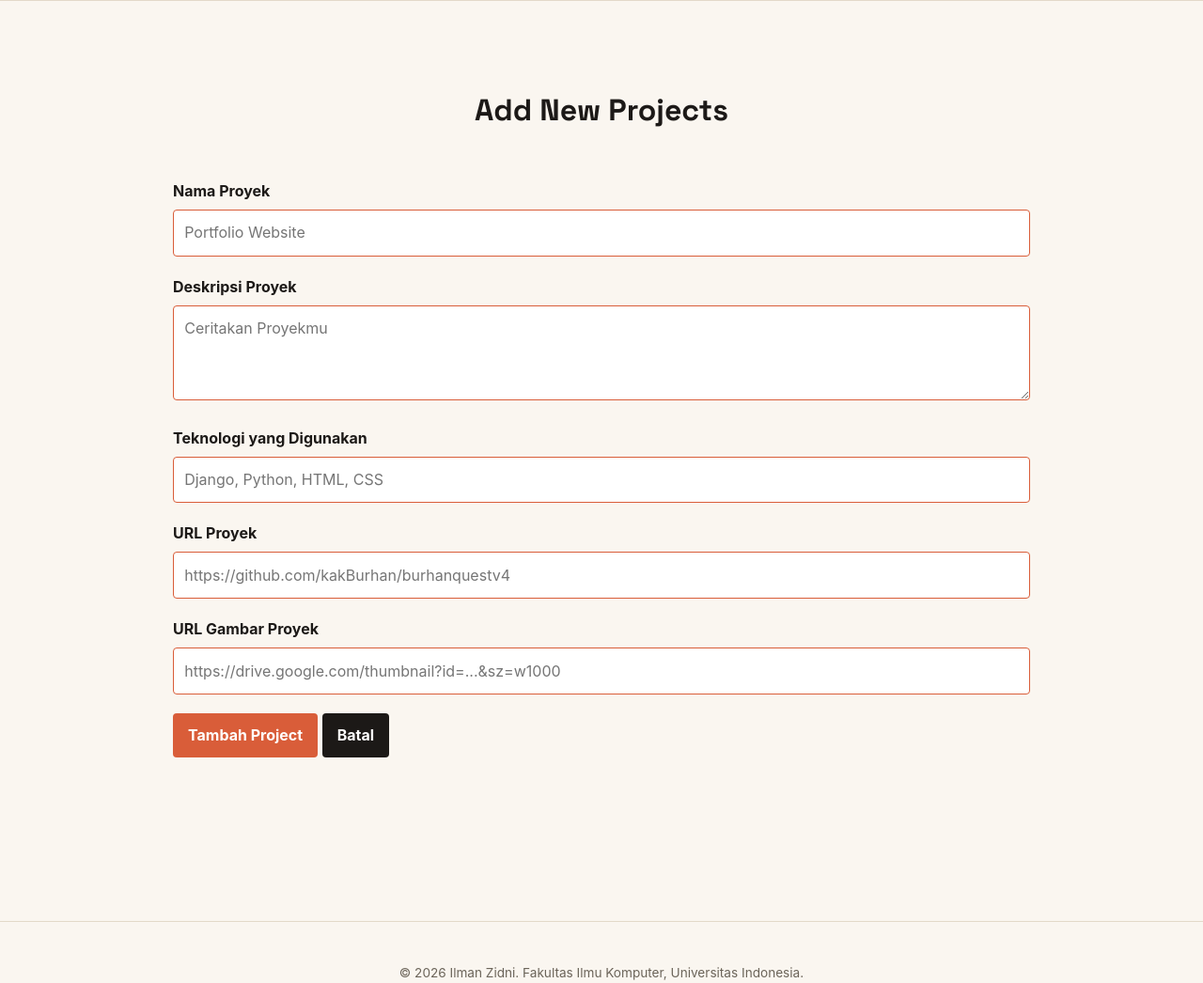
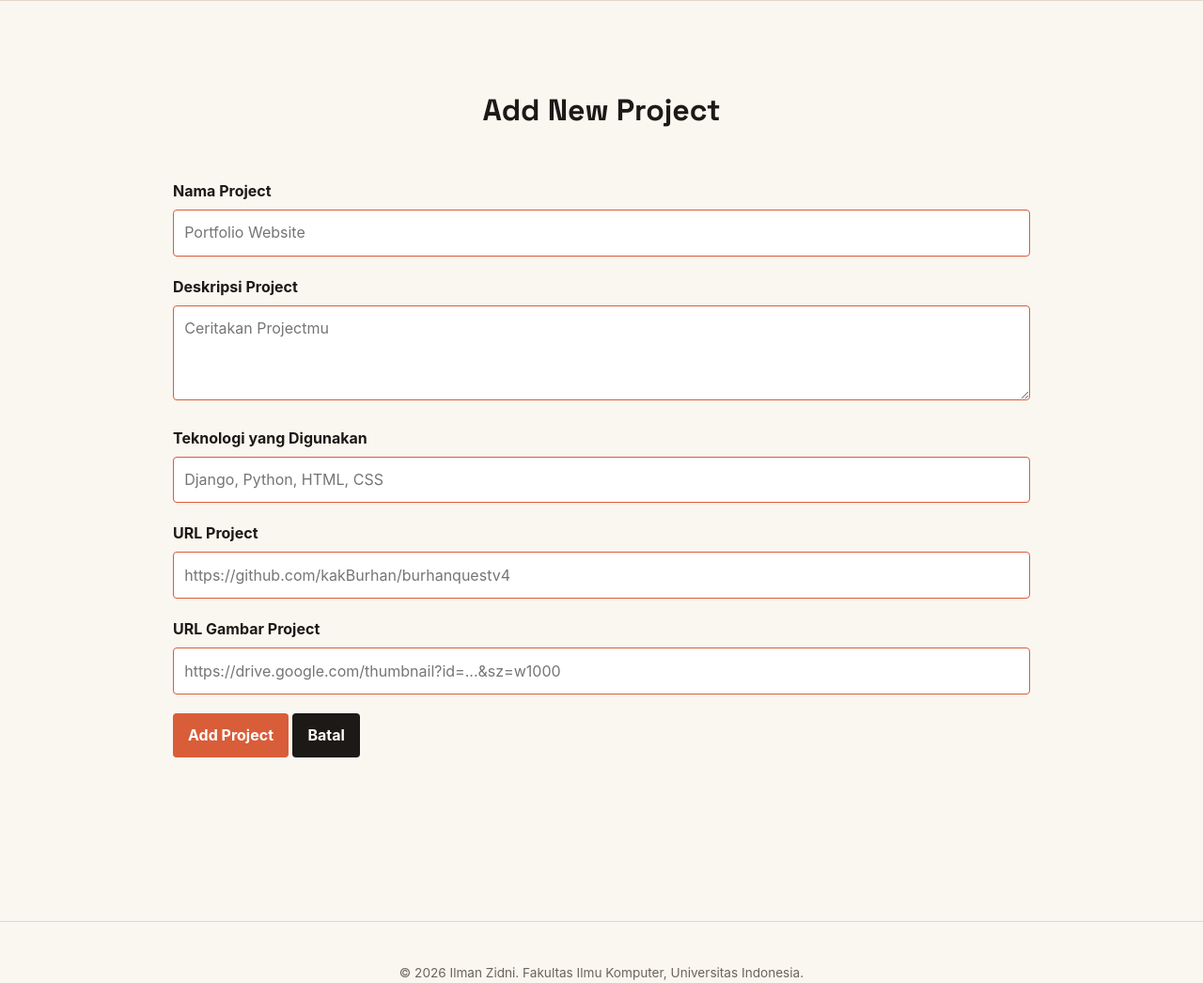
Before and after one commit to ilmanzidnicom/myportofolio, a Django app: page /projects/add/ in a window 1280 px wide. Shown: the part 74-1120 px from the top of the page at 94% size. Run offline with Django 5.2, Linux system fonts and the light colour scheme.

Commit message:
refactor: Generalisasi projects_form.html menjadi form.html

```diff
--- a/main/forms.py
+++ b/main/forms.py
@@ -14,11 +14,11 @@ class ProjectForm(ModelForm):
         ]
 
         labels = {
-            "title": "Nama Proyek",
-            "description": "Deskripsi Proyek",
+            "title": "Nama Project",
+            "description": "Deskripsi Project",
             "tech_stack": "Teknologi yang Digunakan",
-            "project_url": "URL Proyek",
-            "project_image_url": "URL Gambar Proyek",
+            "project_url": "URL Project",
+            "project_image_url": "URL Gambar Project",
         }
 
         widgets = {
@@ -30,7 +30,7 @@ class ProjectForm(ModelForm):
             ),
             "description": Textarea(
                 attrs={
-                    "placeholder": "Ceritakan Proyekmu",
+                    "placeholder": "Ceritakan Projectmu",
                     "rows": 3,
                 }
             ),
--- a/main/views.py
+++ b/main/views.py
@@ -2,6 +2,7 @@ from django.contrib import messages
 from django.core import serializers
 from django.http import HttpResponse
 from django.shortcuts import get_object_or_404, redirect, render
+from django.urls import reverse
 
 from .models import *
 from .forms import *
@@ -60,14 +61,18 @@ def create_project(request):
 
     if request.method == "POST" and form.is_valid():
         form.save()
-        messages.success(request, "Proyek baru berhasil ditambahkan!")
+        messages.success(request, "Project baru berhasil ditambahkan!")
         return redirect("main:show_projects")
 
     context = {
         "form": form,
+        "page_title": "Add New Project",
+        "post_form_url": reverse("main:create_project"),
+        "submit_button_text": "Add Project",
+        "cancel_button_url": reverse("main:show_projects"),
     }
 
-    return render(request, "projects_form.html", global_context | context)
+    return render(request, "form.html", global_context | context)
 
 def delete_project(request, project_id):
     project = get_object_or_404(Project, pk=project_id)
--- a/templates/components/project_delete_modal.html
+++ b/templates/components/project_delete_modal.html
@@ -3,8 +3,8 @@
             class="button button-danger"
             popovertarget="delete-project-{{ project.id }}"
             aria-label="Hapus {{ project.title }}"
-            title="Hapus proyek">
-        Hapus Proyek
+            title="Hapus project">
+        Hapus Project
     </button>
 </p>
 <div id="delete-project-{{ project.id }}"
@@ -24,7 +24,7 @@
                 popovertarget="delete-project-{{ project.id }}"
                 popovertargetaction="hide"
                 aria-label="Tutup konfirmasi hapus">×</button>
-        <h2 id="delete-project-title-{{ project.id }}">Hapus Projek?</h2>
+        <h2 id="delete-project-title-{{ project.id }}">Hapus Project?</h2>
         <p>
             Apakah Anda yakin ingin menghapus
             <strong>{{ project.title }}</strong>?
--- a/templates/projects_form.html
+++ b/templates/form.html
@@ -1,11 +1,11 @@
 {% extends "base.html" %}
-{% block title %}Add Project{% endblock %}
+{% block title %}{{ page_title }}{% endblock %}
 
 {% block main %}
 <section class="experience-section">
     <div class="container" style="flex-direction: column;">
-        <h1>Add New Projects</h1>
-        <form method="post" action="{% url 'main:create_project' %}" class="project-form">
+        <h1>{{ page_title }}</h1>
+        <form method="post" action="{{ post_form_url }}" class="project-form">
             {% csrf_token %}
             {% for field in form %}
                 <div class="form-group">
@@ -16,8 +16,8 @@
                     {% endfor %}
                 </div>
             {% endfor %}
-            <button type="submit" class="button">Tambah Project</button>
-            <a href="{% url 'main:show_projects' %}" class="button button-secondary">Batal</a>
+            <button type="submit" class="button">{{ submit_button_text }}</button>
+            <a href="{{ cancel_button_url }}" class="button button-secondary">Batal</a>
         </form>
     </div>
 </section>
```
Also changed, not shown: templates/project.html (+5 -5 lines).
